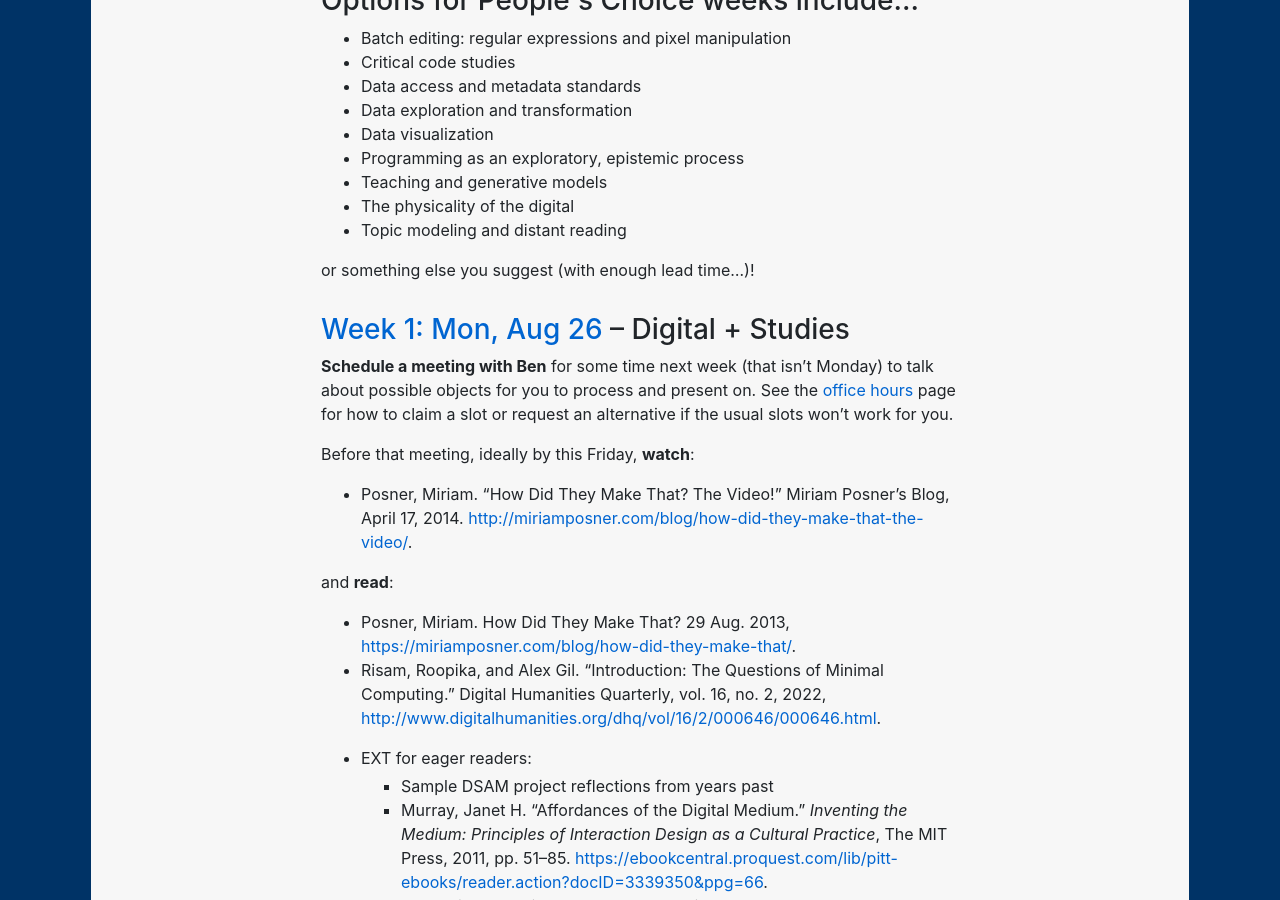
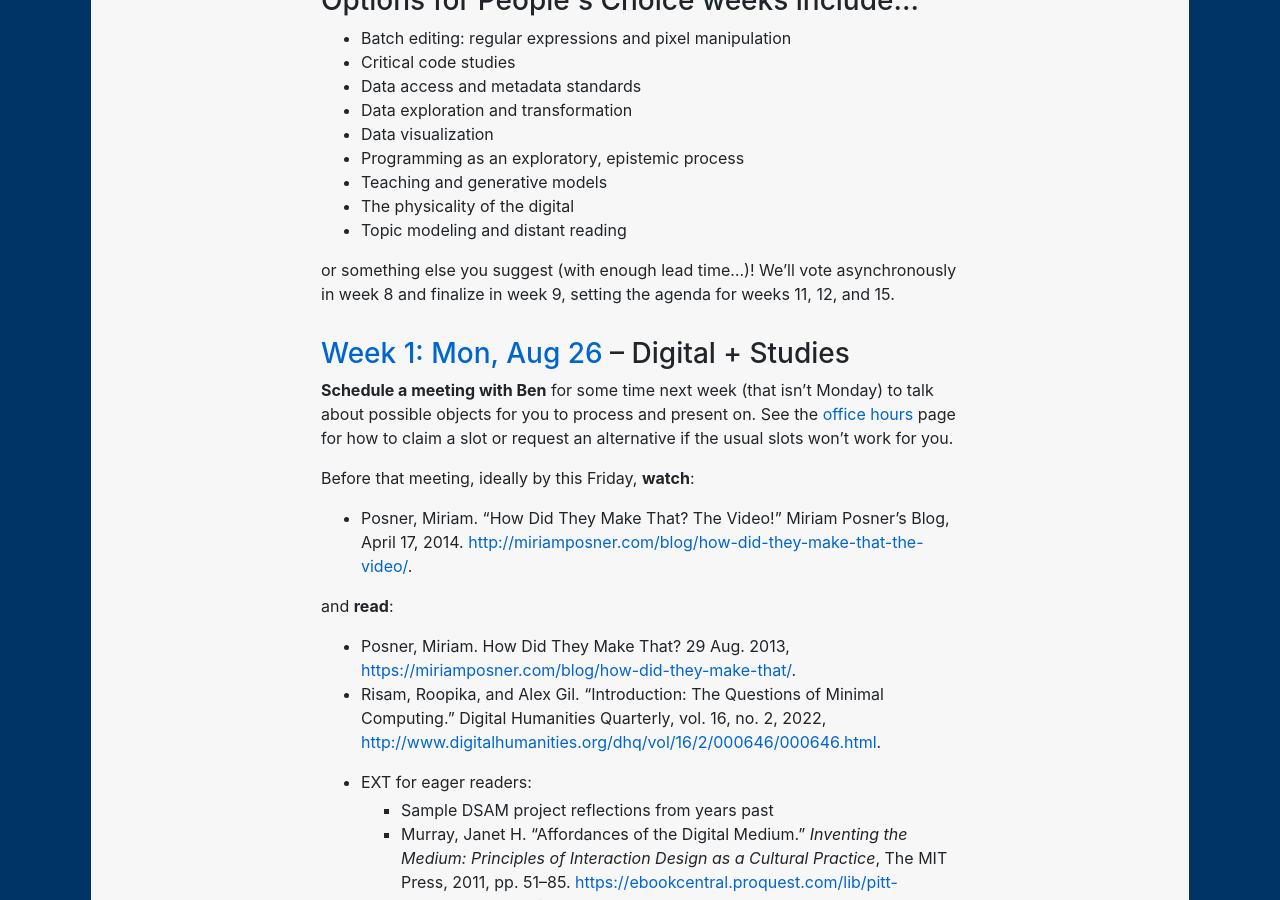
Before and after one commit to benmiller314/dsam2024fall, a Jekyll site: the page built from schedule.md, in a window 1280 px wide and 900 px high, scrolled down 1464 px. Built offline with Jekyll 4.4.1, drawn with Linux system fonts in a browser that asks for light colours; our own code applies the rules of GitHub Pages for plain Markdown files.

Commit message:
Add scheduling note under list of people's choices

```diff
--- a/schedule.md
+++ b/schedule.md
@@ -59,7 +59,7 @@ Week | Date | Lesson Title
 * The physicality of the digital <!-- find and add a reading on environmental impact of GenAI -->
 * Topic modeling and distant reading
 
-or something else you suggest (with enough lead time...)!
+or something else you suggest (with enough lead time...)! We'll vote asynchronously in week 8 and finalize in week 9, setting the agenda for weeks 11, 12, and 15.
 
 
 
```
